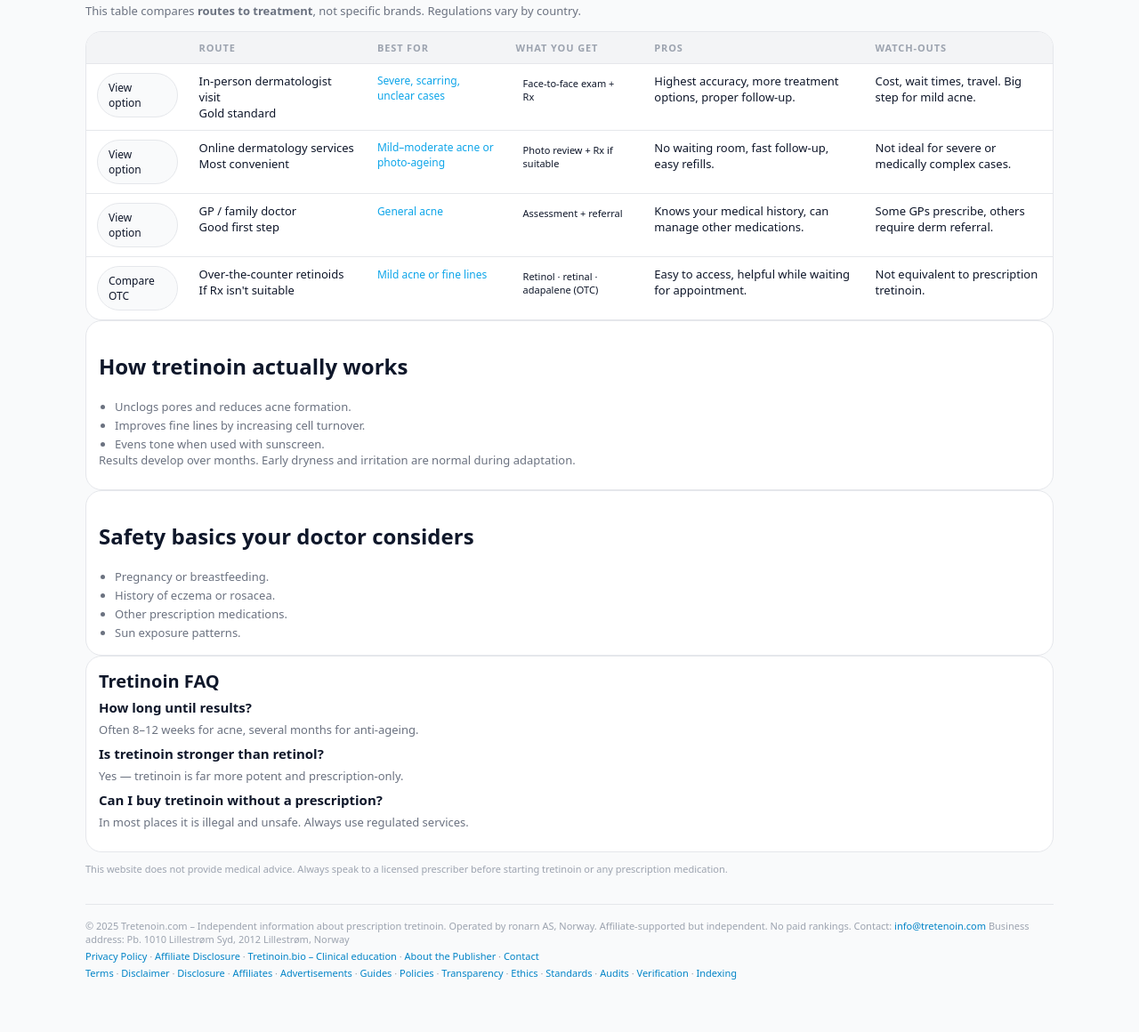
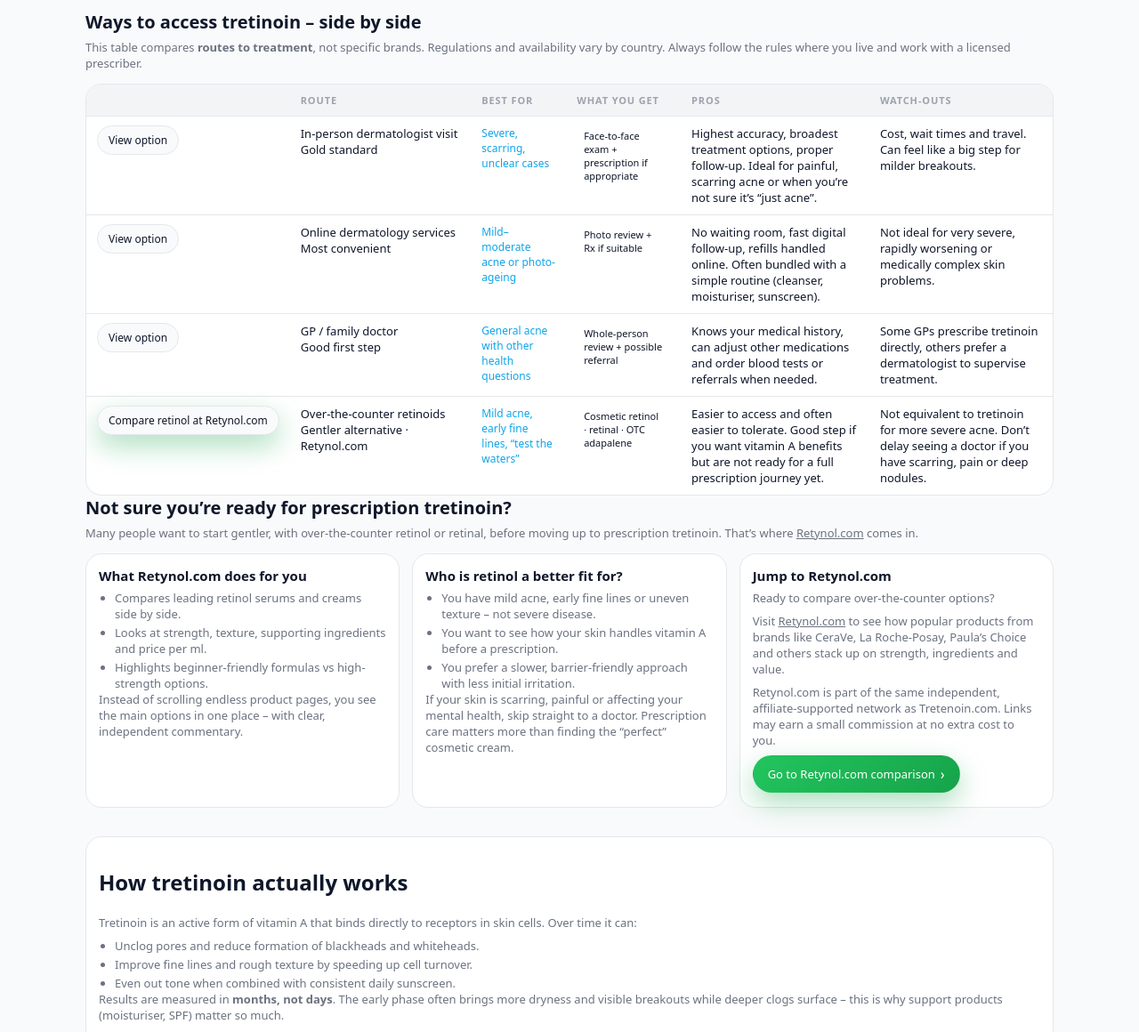
Before and after one commit to BioHealthLabs/tretenoin.com-site, a plain HTML site: page index.html in a window 1280 px wide. Shown: the part 622-1782 px from the top of the page at 89% size. Drawn offline with Linux system fonts and the light colour scheme.

Commit message:
Update index.html

```diff
--- a/index.html
+++ b/index.html
@@ -40,6 +40,7 @@
     <nav class="main-nav" aria-label="Primary navigation">
       <a href="#compare">Compare options</a>
       <a href="#how-it-works">How tretinoin works</a>
+      <a href="#otc-retinol">OTC retinol vs tretinoin</a>
       <a href="#faq">FAQ &amp; safety</a>
       <a href="https://tretinoin.bio/" target="_blank" rel="noopener">Education at Tretinoin.bio</a>
     </nav>
@@ -56,17 +57,18 @@
         </h1>
         <p class="hero-subtitle">
           Tretinoin is a prescription-only retinoid. It can transform acne and sun-damage –
-          but only when used correctly, under medical supervision. This page explains the basics
-          and compares common ways to get treatment.
+          but only when used correctly, under medical supervision. This page explains the basics,
+          compares common ways to get treatment, and shows you gentler over-the-counter alternatives.
         </p>
         <ul class="hero-list">
           <li>See the difference between tretinoin, over-the-counter retinol and adapalene.</li>
-          <li>Compare in-person dermatologists and online dermatology services.</li>
+          <li>Compare in-person dermatologists, GPs and online dermatology services.</li>
           <li>Learn why a slow, barrier-friendly start matters more than the highest strength.</li>
         </ul>
         <p class="hero-highlight">
           Nothing here is personal medical advice. The goal is to help you ask better questions
-          when you speak with your own doctor or dermatologist.
+          when you speak with your own doctor or dermatologist – and to avoid random, unregulated
+          tretinoin from the internet.
         </p>
       </div>
 
@@ -90,7 +92,9 @@
     <section id="compare" aria-labelledby="compare-heading">
       <h2 id="compare-heading" class="section-title">Ways to access tretinoin – side by side</h2>
       <p class="section-subtitle">
-        This table compares <strong>routes to treatment</strong>, not specific brands. Regulations vary by country.
+        This table compares <strong>routes to treatment</strong>, not specific brands. Regulations and
+        availability vary by country. Always follow the rules where you live and work with a licensed
+        prescriber.
       </p>
 
       <div class="table-wrapper">
@@ -117,12 +121,13 @@
               <div class="badge-top">Gold standard</div>
             </td>
             <td><span class="pill-skin">Severe, scarring, unclear cases</span></td>
-            <td><span class="pill-strength">Face-to-face exam + Rx</span></td>
+            <td><span class="pill-strength">Face-to-face exam + prescription if appropriate</span></td>
             <td>
-              Highest accuracy, more treatment options, proper follow-up.
+              Highest accuracy, broadest treatment options, proper follow-up. Ideal for painful, scarring
+              acne or when you’re not sure it’s “just acne”.
             </td>
             <td>
-              Cost, wait times, travel. Big step for mild acne.
+              Cost, wait times and travel. Can feel like a big step for milder breakouts.
             </td>
           </tr>
 
@@ -138,10 +143,11 @@
             <td><span class="pill-skin">Mild–moderate acne or photo-ageing</span></td>
             <td><span class="pill-strength">Photo review + Rx if suitable</span></td>
             <td>
-              No waiting room, fast follow-up, easy refills.
+              No waiting room, fast digital follow-up, refills handled online. Often bundled with a
+              simple routine (cleanser, moisturiser, sunscreen).
             </td>
             <td>
-              Not ideal for severe or medically complex cases.
+              Not ideal for very severe, rapidly worsening or medically complex skin problems.
             </td>
           </tr>
 
@@ -154,34 +160,40 @@
               GP / family doctor
               <div class="badge-top">Good first step</div>
             </td>
-            <td><span class="pill-skin">General acne</span></td>
-            <td><span class="pill-strength">Assessment + referral</span></td>
+            <td><span class="pill-skin">General acne with other health questions</span></td>
+            <td><span class="pill-strength">Whole-person review + possible referral</span></td>
             <td>
-              Knows your medical history, can manage other medications.
+              Knows your medical history, can adjust other medications and order blood tests or referrals
+              when needed.
             </td>
             <td>
-              Some GPs prescribe, others require derm referral.
+              Some GPs prescribe tretinoin directly, others prefer a dermatologist to supervise treatment.
             </td>
           </tr>
 
-          <!-- OTC RETINOIDS -->
+          <!-- OTC RETINOIDS / RETYNOL -->
           <tr>
             <td>
               <a href="https://retynol.com/"
-                 target="_blank" rel="noopener sponsored"
-                 class="btn-compare">Compare OTC</a>
+                 target="_blank"
+                 rel="noopener sponsored"
+                 class="btn-primary btn-compare">
+                Compare retinol at Retynol.com
+              </a>
             </td>
             <td class="brand-col">
               Over-the-counter retinoids
-              <div class="badge-top">If Rx isn't suitable</div>
+              <div class="badge-top">Gentler alternative · Retynol.com</div>
             </td>
-            <td><span class="pill-skin">Mild acne or fine lines</span></td>
-            <td><span class="pill-strength">Retinol · retinal · adapalene (OTC)</span></td>
+            <td><span class="pill-skin">Mild acne, early fine lines, “test the waters”</span></td>
+            <td><span class="pill-strength">Cosmetic retinol · retinal · OTC adapalene</span></td>
             <td>
-              Easy to access, helpful while waiting for appointment.
+              Easier to access and often easier to tolerate. Good step if you want vitamin A benefits but
+              are not ready for a full prescription journey yet.
             </td>
             <td>
-              Not equivalent to prescription tretinoin.
+              Not equivalent to tretinoin for more severe acne. Don’t delay seeing a doctor if you have
+              scarring, pain or deep nodules.
             </td>
           </tr>
 
@@ -190,28 +202,101 @@
       </div>
     </section>
 
+    <!-- OTC RETINOL CALLOUT SECTION -->
+    <section id="otc-retinol" class="section section-cards">
+      <h2 class="section-title">Not sure you’re ready for prescription tretinoin?</h2>
+      <p class="section-subtitle">
+        Many people want to start gentler, with over-the-counter retinol or retinal, before moving up to
+        prescription tretinoin. That’s where
+        <a href="https://retynol.com" target="_blank" rel="noopener">Retynol.com</a>
+        comes in.
+      </p>
+
+      <div class="grid">
+        <article class="card">
+          <h3>What Retynol.com does for you</h3>
+          <ul>
+            <li>Compares leading retinol serums and creams side by side.</li>
+            <li>Looks at strength, texture, supporting ingredients and price per ml.</li>
+            <li>Highlights beginner-friendly formulas vs high-strength options.</li>
+          </ul>
+          <p>
+            Instead of scrolling endless product pages, you see the main options in one place – with
+            clear, independent commentary.
+          </p>
+        </article>
+
+        <article class="card">
+          <h3>Who is retinol a better fit for?</h3>
+          <ul>
+            <li>You have mild acne, early fine lines or uneven texture – not severe disease.</li>
+            <li>You want to see how your skin handles vitamin A before a prescription.</li>
+            <li>You prefer a slower, barrier-friendly approach with less initial irritation.</li>
+          </ul>
+          <p class="inline-note">
+            If your skin is scarring, painful or affecting your mental health, skip straight to a doctor.
+            Prescription care matters more than finding the “perfect” cosmetic cream.
+          </p>
+        </article>
+
+        <article class="card">
+          <h3>Jump to Retynol.com</h3>
+          <p>
+            Ready to compare over-the-counter options?
+          </p>
+          <p>
+            Visit
+            <a href="https://retynol.com" target="_blank" rel="noopener">Retynol.com</a>
+            to see how popular products from brands like CeraVe, La Roche-Posay, Paula’s Choice and others
+            stack up on strength, ingredients and value.
+          </p>
+          <p>
+            Retynol.com is part of the same independent, affiliate-supported network as Tretenoin.com.
+            Links may earn a small commission at no extra cost to you.
+          </p>
+          <a href="https://retynol.com"
+             target="_blank"
+             rel="noopener sponsored"
+             class="btn-primary">
+            Go to Retynol.com comparison
+            <span class="chevron">›</span>
+          </a>
+        </article>
+      </div>
+    </section>
+
     <!-- HOW IT WORKS -->
     <section id="how-it-works" class="grid">
       <article class="card">
         <h2>How tretinoin actually works</h2>
+        <p>
+          Tretinoin is an active form of vitamin A that binds directly to receptors in skin cells. Over
+          time it can:
+        </p>
         <ul>
-          <li>Unclogs pores and reduces acne formation.</li>
-          <li>Improves fine lines by increasing cell turnover.</li>
-          <li>Evens tone when used with sunscreen.</li>
+          <li>Unclog pores and reduce formation of blackheads and whiteheads.</li>
+          <li>Improve fine lines and rough texture by speeding up cell turnover.</li>
+          <li>Even out tone when combined with consistent daily sunscreen.</li>
         </ul>
         <p>
-          Results develop over months. Early dryness and irritation are normal during adaptation.
+          Results are measured in <strong>months, not days</strong>. The early phase often brings more
+          dryness and visible breakouts while deeper clogs surface – this is why support products
+          (moisturiser, SPF) matter so much.
         </p>
       </article>
 
       <article class="card">
         <h2>Safety basics your doctor considers</h2>
         <ul>
-          <li>Pregnancy or breastfeeding.</li>
-          <li>History of eczema or rosacea.</li>
-          <li>Other prescription medications.</li>
-          <li>Sun exposure patterns.</li>
+          <li>Pregnancy, breastfeeding or planning pregnancy.</li>
+          <li>History of eczema, rosacea or very sensitive skin.</li>
+          <li>Other prescription medications for skin, mood or immune conditions.</li>
+          <li>How much time you spend in strong sunlight and how you use sunscreen.</li>
         </ul>
+        <p class="inline-note">
+          Always share a full list of creams, gels, peels and supplements you already use – including
+          “natural” products – so your prescriber can avoid risky combinations.
+        </p>
       </article>
     </section>
 
@@ -219,27 +304,50 @@
     <section id="faq" class="card faq">
       <h2 class="section-title">Tretinoin FAQ</h2>
 
-      <h3>How long until results?</h3>
-      <p>Often 8–12 weeks for acne, several months for anti-ageing.</p>
+      <h3>How long until I see results?</h3>
+      <p>
+        For acne, many dermatologists quote around 8–12 weeks for clearer patterns to show up, and several
+        months for photo-ageing changes. This can feel slow, especially if the first weeks look worse.
+      </p>
 
       <h3>Is tretinoin stronger than retinol?</h3>
-      <p>Yes — tretinoin is far more potent and prescription-only.</p>
+      <p>
+        Yes. Tretinoin is far more potent than cosmetic retinol, which is why it’s prescription-only in
+        many countries and used at much lower percentages (for example 0.025–0.1%). Retinol and retinal
+        can still be very useful – see
+        <a href="https://retynol.com" target="_blank" rel="noopener">Retynol.com</a>
+        for a structured look at those options.
+      </p>
 
-      <h3>Can I buy tretinoin without a prescription?</h3>
-      <p>In most places it is illegal and unsafe. Always use regulated services.</p>
+      <h3>Can I buy tretinoin online without a prescription?</h3>
+      <p>
+        In many places, buying prescription tretinoin without a proper medical consultation is illegal
+        and risky. Products from unregulated sites may be fake, contaminated or too strong. Your skin
+        and long-term health are worth a legitimate prescription.
+      </p>
+
+      <h3>What if tretinoin feels too strong for me?</h3>
+      <p>
+        Talk to your prescriber first – sometimes a lower strength or reduced frequency is enough.
+        If you decide that prescription tretinoin is not for you right now, over-the-counter retinol can
+        be a reasonable alternative. Again,
+        <a href="https://retynol.com" target="_blank" rel="noopener">Retynol.com</a>
+        can help you choose a sensible gentler product.
+      </p>
     </section>
 
     <section class="disclaimer">
       <p>
-        This website does not provide medical advice. Always speak to a licensed prescriber before
-        starting tretinoin or any prescription medication.
+        This website does not provide medical advice, diagnosis or treatment. Information is general and
+        may not apply to your situation. Always speak to a licensed prescriber before starting tretinoin
+        or any prescription medication, and before changing how you use prescribed products.
       </p>
     </section>
 
   </main>
 
   <!-- FOOTER -->
-<footer class="site-footer">
+  <footer class="site-footer">
     <div class="footer-main">
         <span>© <span id="year"></span> Tretenoin.com – Independent information about prescription tretinoin.</span>
         <span>Operated by ronarn AS, Norway. Affiliate-supported but independent. No paid rankings.</span>
@@ -252,6 +360,7 @@
             <a href="/privacy.html">Privacy Policy</a> ·
             <a href="/affiliate-disclosure.html">Affiliate Disclosure</a> ·
             <a href="https://tretinoin.bio" target="_blank" rel="noopener">Tretinoin.bio – Clinical education</a> ·
+            <a href="https://retynol.com" target="_blank" rel="noopener">Retynol.com – OTC retinol comparison</a> ·
             <a href="https://organization.bio" target="_blank" rel="noopener">About the Publisher</a> ·
             <a href="https://contactus.bio" target="_blank" rel="noopener">Contact</a>
         </span>
@@ -274,8 +383,7 @@
             <a href="https://indexing.bio" target="_blank" rel="noopener">Indexing</a>
         </span>
     </nav>
-</footer>
-
+  </footer>
 
 </div>
 
```
